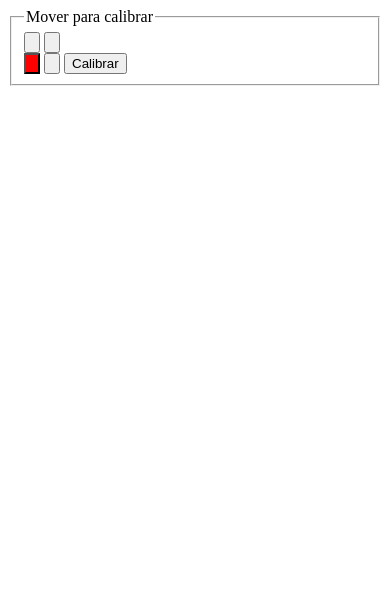
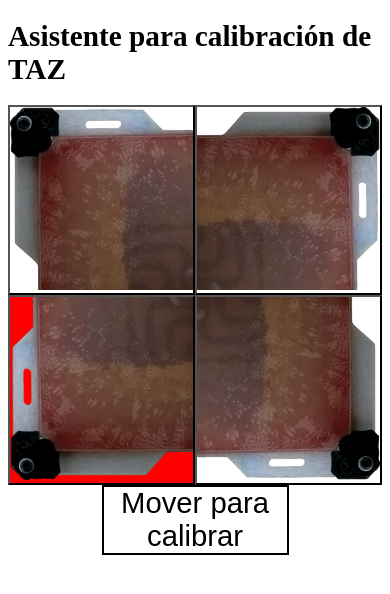
Before and after one commit to VOinMateriis/CalibracionTAZ, a Flask app: template templates/index.html in a window 390 px wide. Shown: the top 594 px of the page. Run offline with Flask 2, Linux system fonts and the light colour scheme; the template is opened without the code that fills it, so the values that code supplies are empty.

Commit message:
CSS styles for mobile phones

```diff
--- a/app.py
+++ b/app.py
@@ -12,6 +12,7 @@ app = Flask(__name__)
 def index():
 	os.chdir("/home/pi/oprint/local/bin/OctoControl")	#se mueve al directorio donde están los comandos de OctoControl
 	os.system("bash 8g G0 F3000")	#set speed/feedrate of move in mm/minute (between the starting point and ending point)
+	tip_up()	#sube la punta (por si al inicio la punta esta en otra esquina y el su posicion de origen) para no rayar la cama al moverse
 	os.system("bash 8home")	#va a "home" para calibrar la posición de la punta y moverse correctamente
 	bottomLeft()	#se mueve a abajo a la izquierda para comenzar
 	return render_template('index.html')	#carga la plantilla
--- a/templates/index.html
+++ b/templates/index.html
@@ -2,33 +2,122 @@
 <html>
 <head>
 	<meta charset="UTF-8">
+	<meta name="viewport" content="width=device-width, initial-scale=1.0">
 
 	<script src="https://ajax.googleapis.com/ajax/libs/jquery/3.3.1/jquery.min.js"></script>
 	<script src="../static/js/jquery-3.3.1.js"></script> <!-- fallback -->
 
+	<!-- <link rel= "stylesheet" type= "text/css" href= "{{ url_for('static',filename='styles/styles.css') }}"> -->
+
 	<style>
+		*{
+			box-sizing:border-box;
+		}
+
+		html{
+			/* font-size:20px; */
+			font-size:1.5vw; 	/* The text size can be set with a "vw" unit, which means the "viewport width".
+								That way the text size will follow the size of the browser window.
+								Viewport is the browser window size. 1vw = 1% of viewport width.
+								If the viewport is 50cm wide, 1vw is 0.5cm. */
+		}
+
+		.row::after {
+		  content: "";
+		  clear: both;
+		  display: table;
+		}
+
+		[class*="col-"] {
+		  float: left;
+		  /*padding: 15px;*/
+		}
+
+		h1{
+			font-size:5rem;
+		}
+
+		button{
+			display:block;
+			//float: left;
+			width:50%;
+			//margin-bottom: 1rem;
+			background-color: transparent;
+			//border:none;
+			padding:0rem;
+		}
+
+		.top, .bottom{
+			display: flex;
+		}
+
+		img{
+			width:100%;
+		}
+
+		#calibrate{
+			//width:100%;
+			margin: auto;
+			float:none;
+			//background-color:blue;
+			font-size:5rem;
+			border: 2px solid black;
+		}
+
 		.clicked{
 			background-color: red;
 		}
+
+		/* For mobile phones: */
+		[class*="col-"] {
+		  width: 100%;
+		  //background-color:blue;
+		}
+
+		/* For desktop: */
+		/*@media only screen and (min-width: 768px) {
+		  .col-1 {width: 8.33%;}
+		  .col-2 {width: 16.66%;}
+		  .col-3 {width: 25%;}
+		  .col-4 {width: 33.33%;}
+		  .col-5 {width: 41.66%;}
+		  .col-6 {width: 50%;}
+		  .col-7 {width: 58.33%;}
+		  .col-8 {width: 66.66%;}
+		  .col-9 {width: 75%;}
+		  .col-10 {width: 83.33%;}
+		  .col-11 {width: 91.66%;}
+		  .col-12 {width: 100%;}
+		}*/
 	</style>
 </head>
 
 <body>
 
-	<main>
-		<fieldset>
-			<legend>Mover para calibrar</legend>
+	<header>
+	</header>
 
-			<button type="button" id="top_left"><img src=""></button>
-			<button type="button" id="top_right"><img src=""></button><br>
-			<button type="button" id="bottom_left" class="clicked"><img src=""></button>
-			<button type="button" id="bottom_right"><img src=""></button><tr>
+	<main class="row">
+		<h1>Asistente para calibración de TAZ</h1>
 
-			<button type="button" id="calibrate">Calibrar</button>
-		</fieldset>
+		<div class="col-">
+			<div class="top">
+				<button type="button" id="top_left"><img src="{{url_for('static', filename='top-left.png')}}"></button>
+				<button type="button" id="top_right"><img src="{{url_for('static', filename='top-right.png')}}"></button>
+			</div>
+
+			<div class="bottom">
+				<button type="button" id="bottom_left" class="clicked"><img src="{{url_for('static', filename='bottom-left.png')}}"></button>
+				<button type="button" id="bottom_right"><img src="{{url_for('static', filename='bottom-right.png')}}"></button>
+			</div>
+		</div>
+
+		<div class="col-">
+			<button type="button" id="calibrate">Mover para calibrar</button>
+		</div>
 	</main>
 
-	<script>
+	<script type="text/javascript">
 		$(document).ready(function(){
 
 			//Mover arriba a la izquierdda
```
Also changed, not shown: static/bottom-left.png (added), static/bottom-right.png (added), static/top-left.png (added), static/top-right.png (added).
